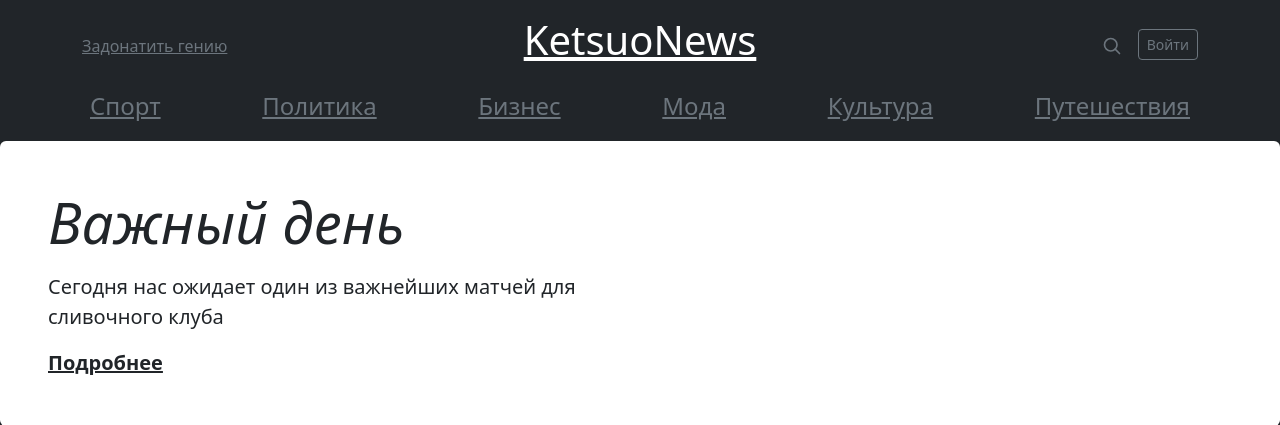
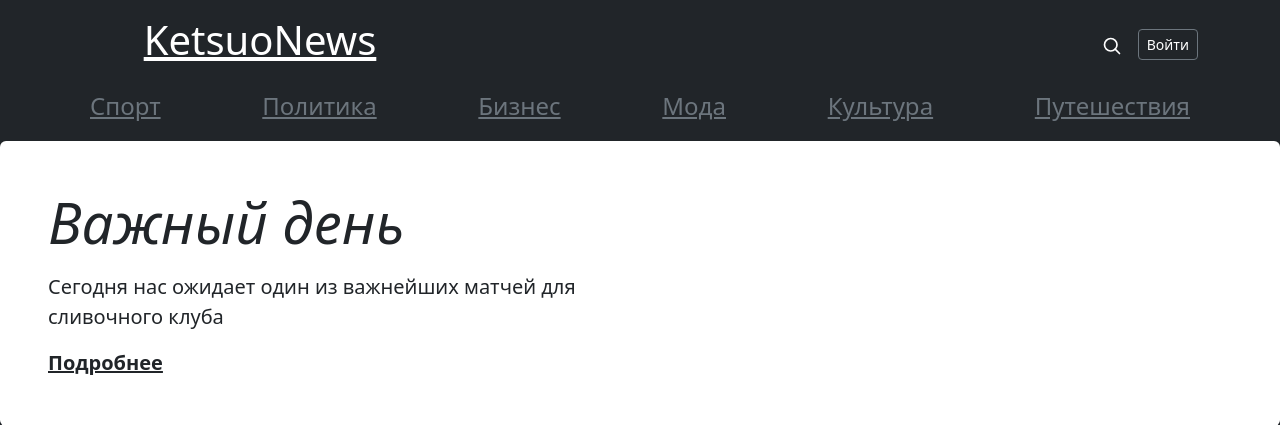
Before and after one commit to ketsuog0d/newsproject, a Django app: page / in a window 1280 px wide. Shown: the top 425 px of the page. Run offline with Django 5.2, Linux system fonts and the light colour scheme.

Commit message:
newsproject

```diff
--- a/index/templates/home.html
+++ b/index/templates/home.html
@@ -9,17 +9,14 @@
 <div class="container">
   <header class="blog-header py-3 bg-dark text-white">
     <div class="row flex-nowrap justify-content-between align-items-center">
-      <div class="col-4 pt-1">
-        <a class="link-secondary" href="#">Задонатить гению</a>
-      </div>
       <div class="col-4 text-center">
         <h1><a class="blog-header-logo text-white" href="/">KetsuoNews</a></h1>
       </div>
       <div class="col-4 d-flex justify-content-end align-items-center">
-        <a class="link-secondary" href="#" aria-label="Search">
+        <a class="link-secondary text-white" href="#" aria-label="Поиск">
           <svg xmlns="http://www.w3.org/2000/svg" width="20" height="20" fill="none" stroke="currentColor" stroke-linecap="round" stroke-linejoin="round" stroke-width="2" class="mx-3" role="img" viewBox="0 0 24 24"><title>Поиск</title><circle cx="10.5" cy="10.5" r="7.5"></circle><path d="M21 21l-5.2-5.2"></path></svg>
         </a>
-        <a class="btn btn-sm btn-outline-secondary" href="#">Войти</a>
+        <a class="btn btn-sm btn-outline-secondary text-white" href="#">Войти</a>
       </div>
     </div>
   </header>
```
